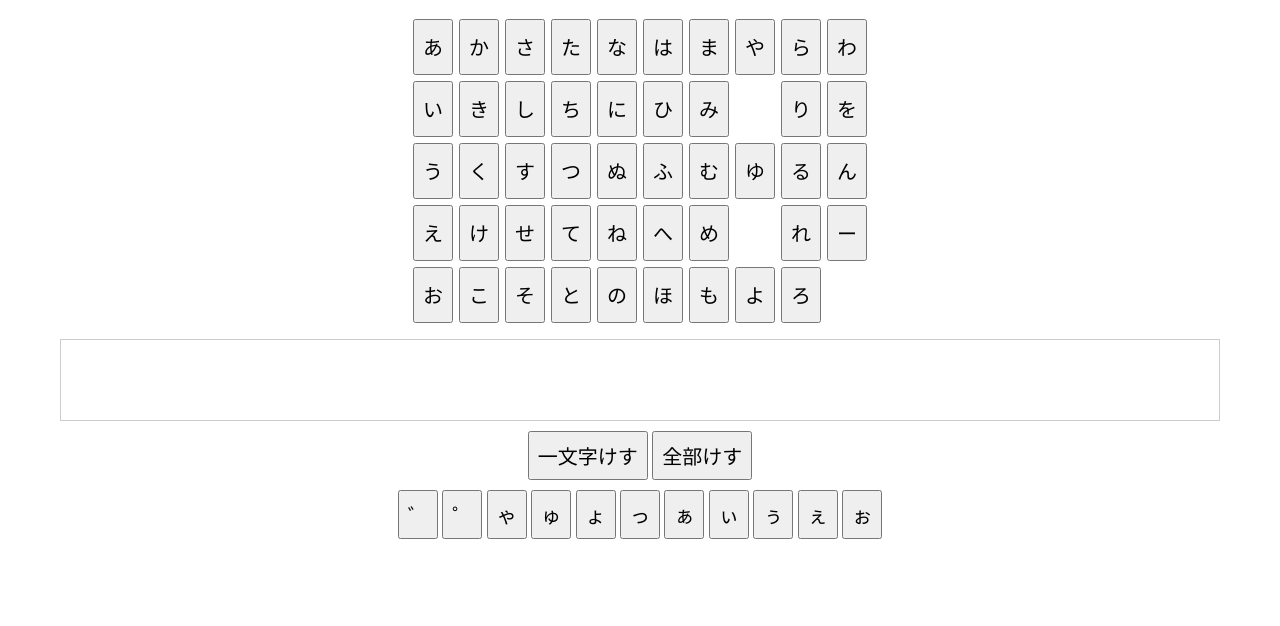
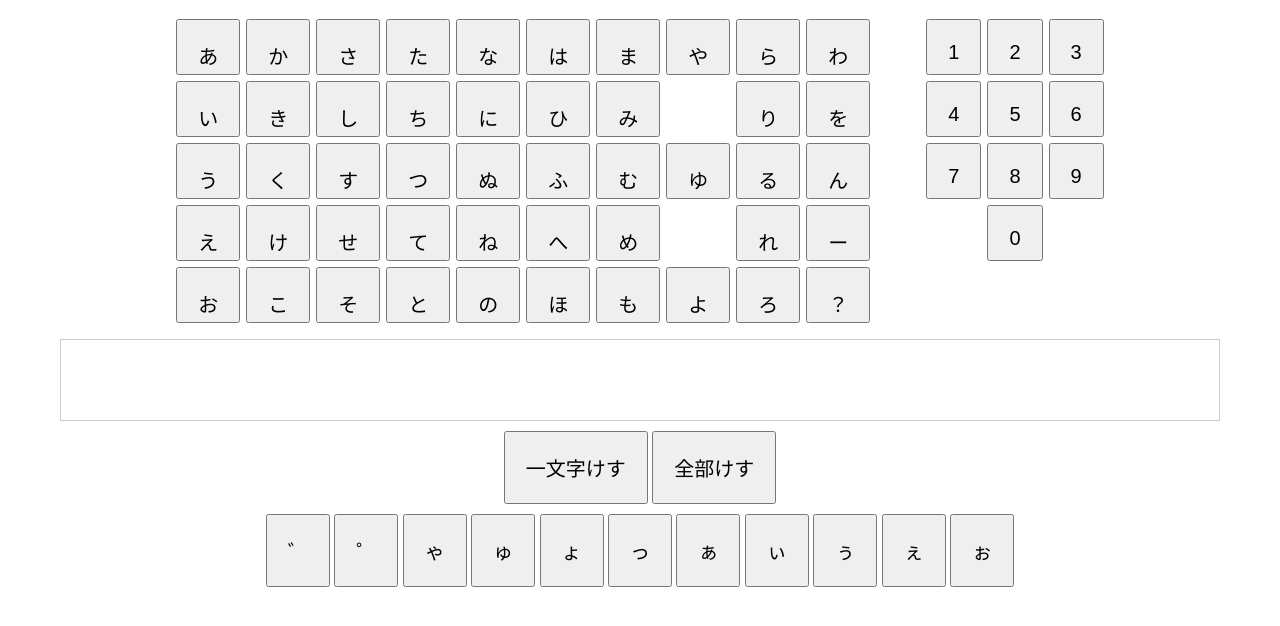
Before and after one commit to kappaebisenoisii2281-cmyk/hiragana, a plain HTML site: page index.html in a window 1280 px wide. Shown: the part 70-696 px from the top of the page. Drawn offline with Linux system fonts and the light colour scheme.

Commit message:
Add files via upload

```diff
--- a/index.html
+++ b/index.html
@@ -2,7 +2,7 @@
 <html lang="ja">
 <head>
 <meta charset="UTF-8">
-<title>ひらがな入力アプリ</title>
+<title>ひらがな入力</title>
 
 <style>
   body {
@@ -22,7 +22,7 @@
 
   button {
     font-size: 20px;
-    padding: 8px;
+    padding: 20px;
     cursor: pointer;
     touch-action: manipulation;
   }
@@ -87,7 +87,11 @@
     ["ま","み","む","め","も"],
     ["や","","ゆ","","よ"],
     ["ら","り","る","れ","ろ"],
-    ["わ","を","ん","ー",""],
+    ["わ","を","ん","ー","？"],
+    ["","","","",""],
+    ["1","4","7","",""],
+    ["2","5","8","0",""],
+    ["3","6","9","",""],
   ];
 
   const dakutenMap = {
```
